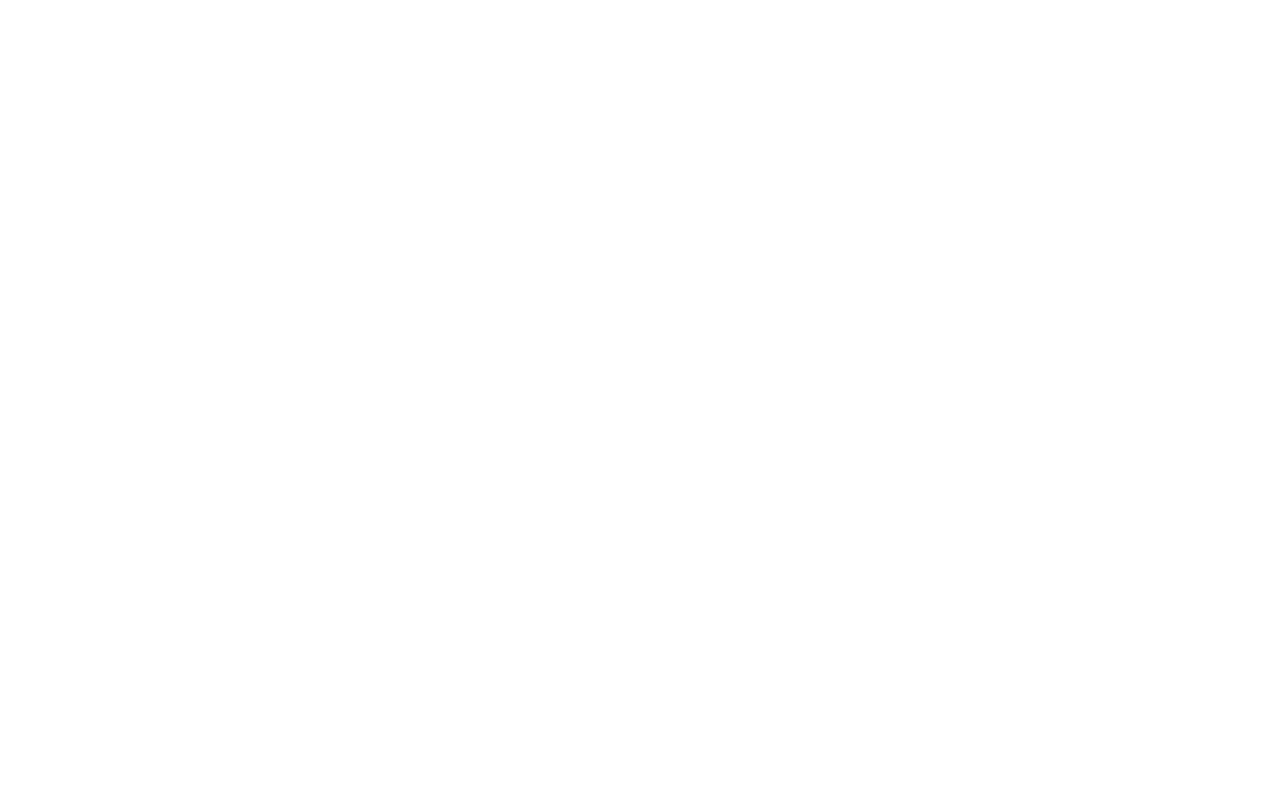
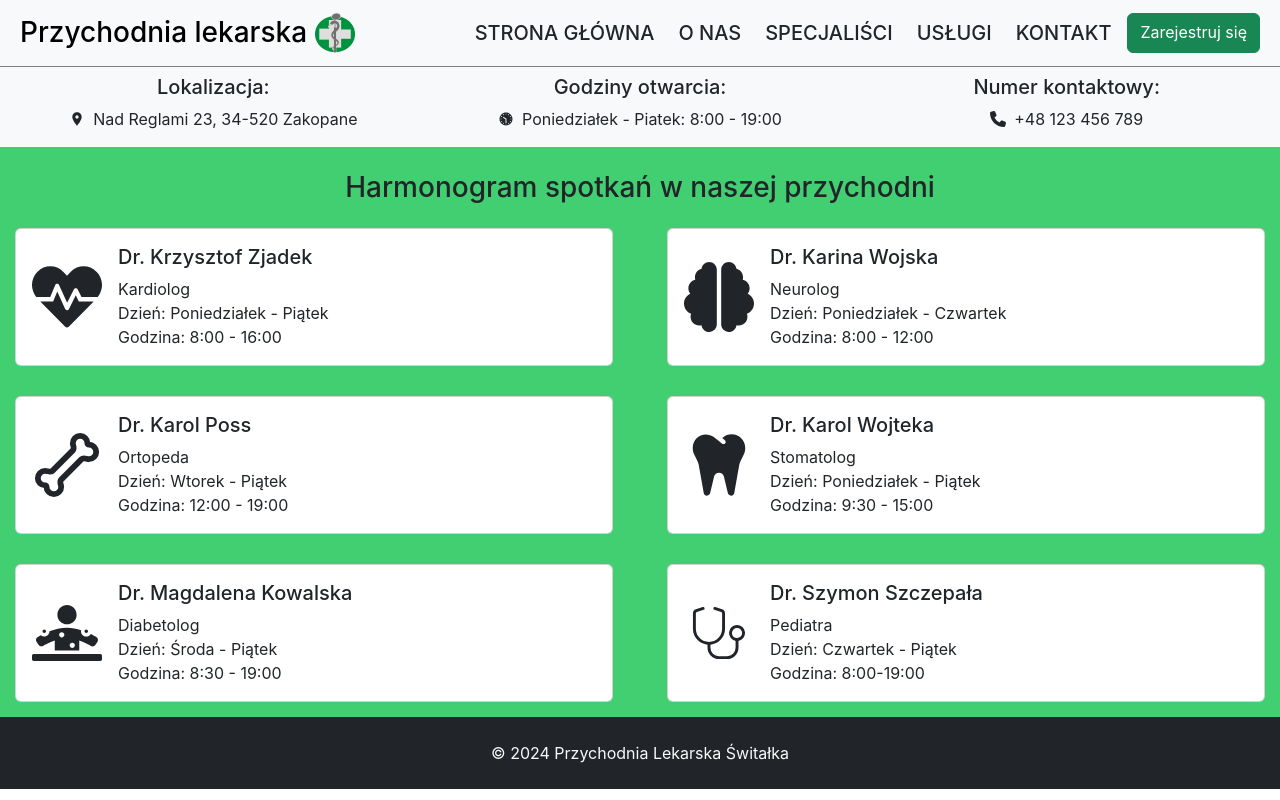
Before and after one commit to itamm15/react-clinic, a React (Create React App) app: page /doctors in a window 1280 px wide. Before the commit this address had no page. Built offline with nearby package versions, Linux system fonts and the light colour scheme.

Commit message:
chore: add background color to specialists page, move footer

```diff
--- a/src/App.js
+++ b/src/App.js
@@ -1,6 +1,8 @@
 import { BrowserRouter, Routes, Route } from "react-router-dom";
 import { Menu } from './components/Menu';
+import { Footer } from './components/Footer';
 import { HomePage } from "./components/HomePage";
+import { SpecialistsPage } from "./components/SpecialistsPage";
 
 function App() {
   return (
@@ -8,8 +10,10 @@
       <Routes>
         <Route path="/" element={<Menu />} >
           <Route index element={<HomePage />} />
+          <Route path="/doctors" element={<SpecialistsPage />} />
         </Route>
       </Routes>
+      <Footer />
     </BrowserRouter>
   );
 }
--- a/src/components/DoctorsSchedule/DoctorsSchedule.jsx
+++ b/src/components/DoctorsSchedule/DoctorsSchedule.jsx
@@ -15,9 +15,9 @@
   { person: "Dr. Szymon Szczepała", title: "Pediatra", days: "Czwartek - Piątek", time: "8:00-19:00", icon: <CiStethoscope style={{ width: "70px", height: "70px"}} /> },
 ]
 
-export function DoctorsSchedule() {
+export function DoctorsSchedule({ classname = "bg-body-tertiary" }) {
   return (
-    <div className="bg-body-tertiary">
+    <div className={classname}>
     <h3 className="text-center pt-4">Harmonogram spotkań w naszej przychodni</h3>
     <Row className="d-flex justify-content-center">
       {DOCTORS.map((doctor) => (
--- a/src/components/HomePage/HomePage.css
+++ b/src/components/HomePage/HomePage.css
@@ -105,3 +105,7 @@
 .doctors-description:hover {
   transform: scale(1.05);
 }
+
+.specialists-page-background-color {
+  background-color: #42cf72;
+}
--- a/src/components/HomePage/HomePage.jsx
+++ b/src/components/HomePage/HomePage.jsx
@@ -1,4 +1,3 @@
-import { Footer } from '../Footer';
 import { DoctorsSchedule } from '../DoctorsSchedule';
 import { Trophy } from '../Trophy';
 import { Specialists } from '../Specialists/Specialists';
@@ -14,7 +13,6 @@
       <Specialists />
       <Trophy />
       <DoctorsSchedule />
-      <Footer />
     </>
   )
 }
--- /dev/null
+++ b/src/components/SpecialistsPage/SpecialistsPage.jsx
@@ -0,0 +1,7 @@
+import { DoctorsSchedule } from "../DoctorsSchedule/DoctorsSchedule";
+
+export function SpecialistsPage() {
+  return (
+    <DoctorsSchedule classname="specialists-page-background-color" />
+  )
+}
--- /dev/null
+++ b/src/components/SpecialistsPage/index.jsx
@@ -0,0 +1 @@
+export * from './SpecialistsPage'
```
